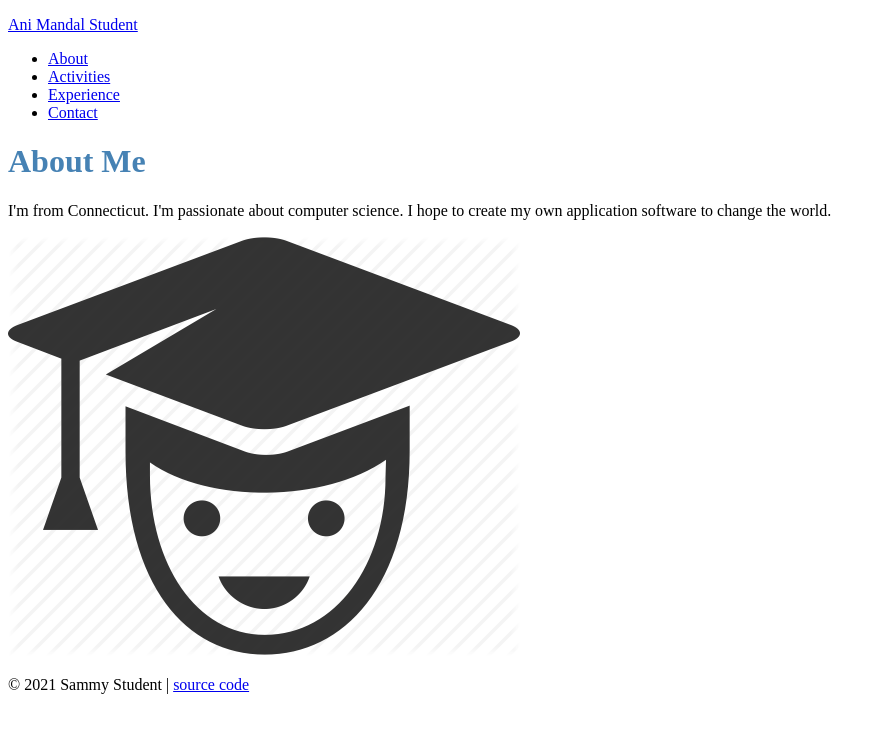
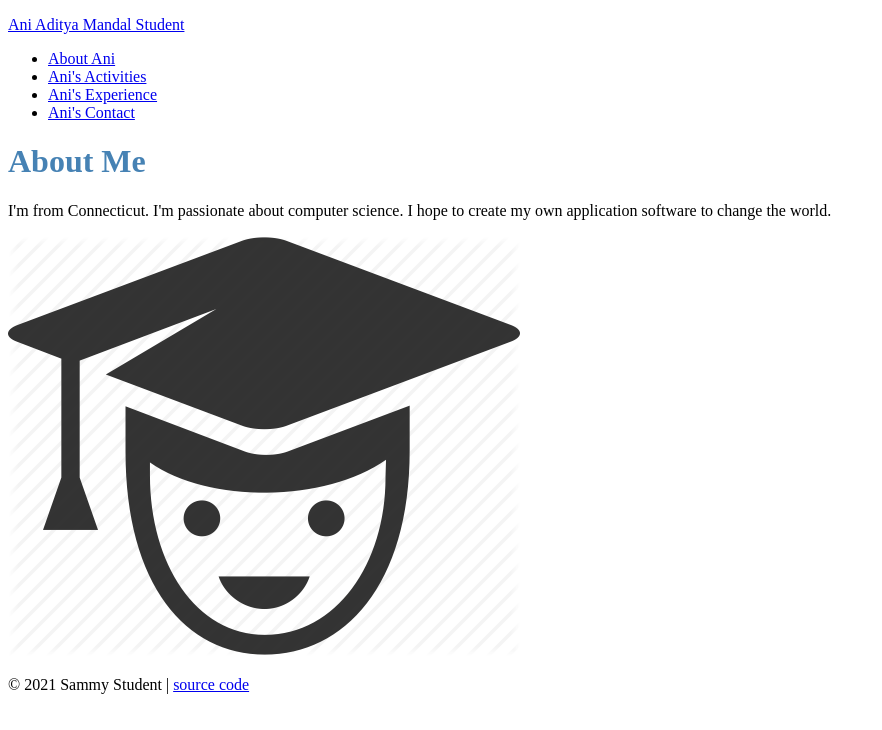
Before and after one commit to AM4751/student-site, a plain HTML site: page about.html in a window 1280 px wide. Shown: the whole page, without its empty margins (0-882 px from the left). Drawn offline with Linux system fonts and the light colour scheme.

Commit message:
Change 2

```diff
--- a/about.html
+++ b/about.html
@@ -7,13 +7,13 @@
   </head>
   <body>
     <header>
-      <p><a href="index.html">Ani Mandal Student</a></p>
+      <p><a href="index.html">Ani Aditya Mandal Student</a></p>
       <nav>
         <ul>
-          <li><a href="about.html">About</a></li>
-          <li><a href="activities.html">Activities</a></li>
-          <li><a href="experience.html">Experience</a></li>
-          <li><a href="contact.html">Contact</a></li>
+          <li><a href="about.html">About Ani</a></li>
+          <li><a href="activities.html">Ani's Activities</a></li>
+          <li><a href="experience.html">Ani's Experience</a></li>
+          <li><a href="contact.html">Ani's Contact</a></li>
         </ul>
       </nav>
     </header>
```
